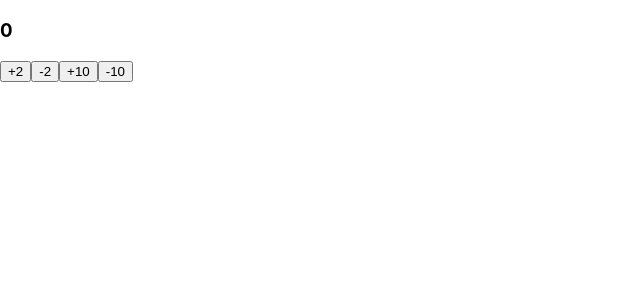
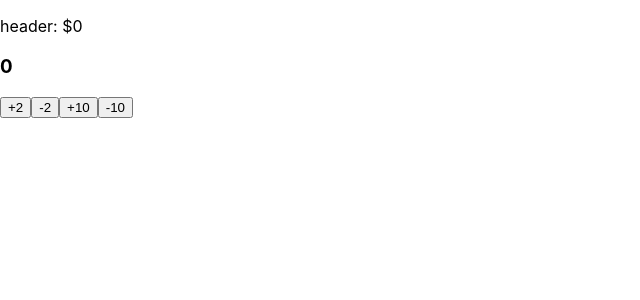
Before and after one commit to imoto2000/hello_react_day2, a Next.js app: page / in a window 1280 px wide. Shown: the top 300 px of the page, without its empty margins (0-640 px from the left). Built offline with nearby package versions, Linux system fonts and the light colour scheme.

Commit message:
add Header

```diff
--- /dev/null
+++ b/components/layouts/Header.js
@@ -0,0 +1,11 @@
+import { useSelector } from "react-redux";
+
+const Header = () => {
+  const count = useSelector((state) => {
+    return state.counter.count;
+  });
+
+  return <p>header: ${count}</p>;
+};
+
+export default Header;
--- a/pages/_app.js
+++ b/pages/_app.js
@@ -2,10 +2,12 @@ import "@/styles/globals.css";
 
 import { Provider } from "react-redux";
 import store from "@/store";
+import Header from "@/components/layouts/Header";
 
 function MyApp({ Component, pageProps }) {
   return (
     <Provider store={store}>
+      <Header> </Header>
       <Component {...pageProps} />
     </Provider>
   );
```
